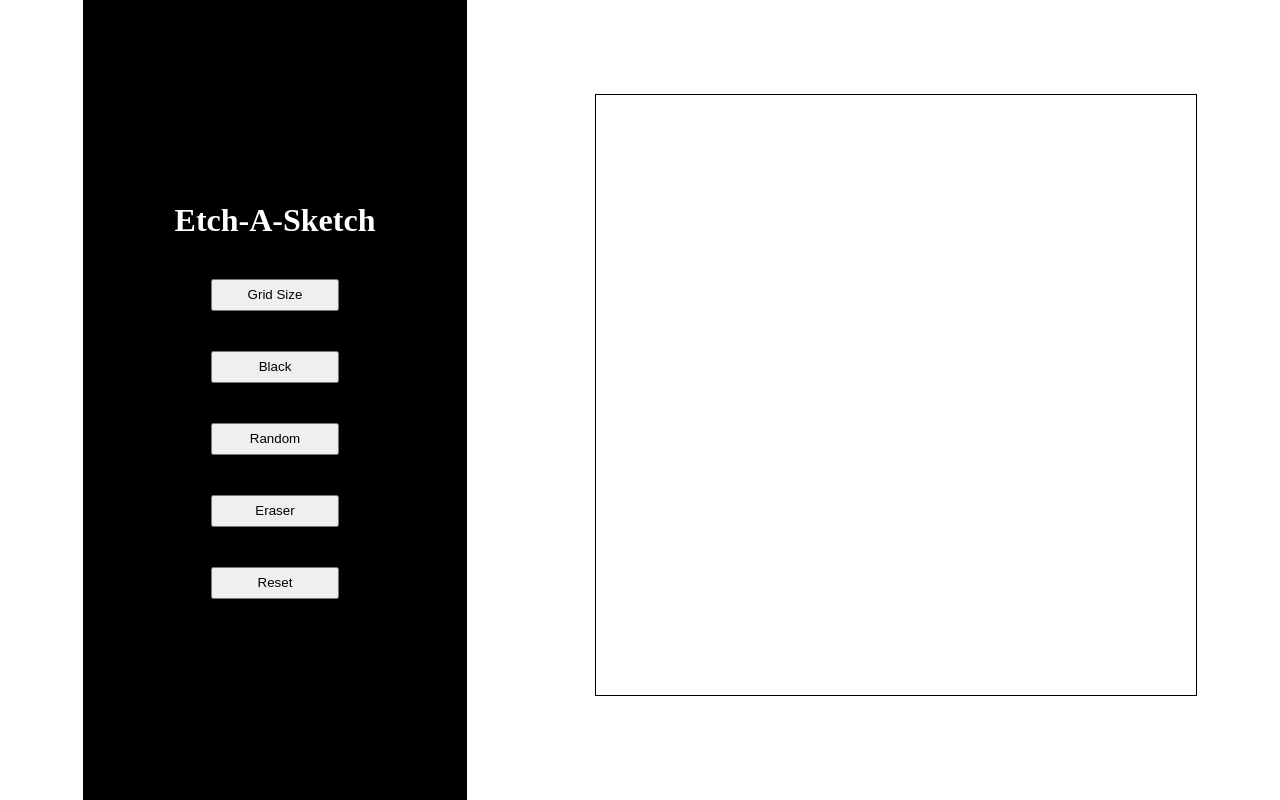
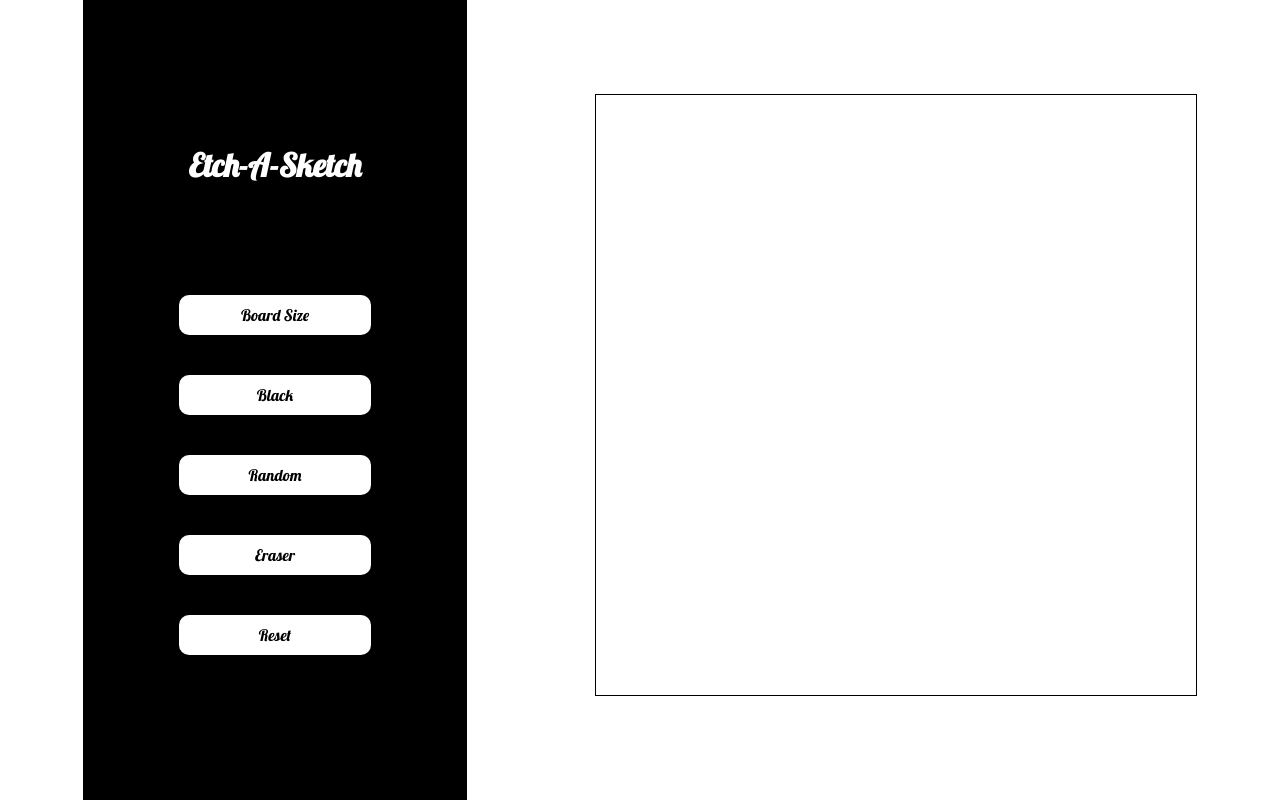
Before and after one commit to HexanRaa/Etch-A-Sketch, a plain HTML site: page index.html in a window 1280 px wide. Drawn offline with Linux system fonts and the light colour scheme.

Commit message:
Added finishing touches

```diff
--- a/index.html
+++ b/index.html
@@ -4,6 +4,12 @@
     <meta charset="UTF-8" />
     <meta http-equiv="X-UA-Compatible" content="IE=edge" />
     <meta name="viewport" content="width=device-width, initial-scale=1.0" />
+    <link rel="preconnect" href="https://fonts.googleapis.com" />
+    <link rel="preconnect" href="https://fonts.gstatic.com" crossorigin />
+    <link
+      href="https://fonts.googleapis.com/css2?family=Lobster&display=swap"
+      rel="stylesheet"
+    />
     <link rel="stylesheet" href="style.css" />
     <script src="app.js" defer></script>
     <title>Etch-A-Sketch</title>
@@ -12,7 +18,7 @@
     <div class="container">
       <div class="controls">
         <h1>Etch-A-Sketch</h1>
-        <button onclick="boardSize()">Grid Size</button>
+        <button onclick="boardSize()">Board Size</button>
         <button onclick="changeColor('black')">Black</button>
         <button onclick="changeColor('random')">Random</button>
         <button onclick="changeColor('white')">Eraser</button>
--- a/style.css
+++ b/style.css
@@ -13,13 +13,26 @@ body {
 }
 
 h1 {
-  margin: 0;
+  margin: 0 0 70px 0;
+  font-family: 'Lobster', cursive;
 }
 
 button {
   display: block;
-  width: 10vw;
-  height: 4vh;
+  width: 15vw;
+  height: 5vh;
+  font-family: 'Lobster', cursive;
+  font-size: 1em;
+  background-color: white;
+  border-radius: 10px;
+  border: none;
+}
+
+button:hover {
+  font-size: 1.2em;
+  background-color: black;
+  color: white;
+  border: 2px solid white;
 }
 
 .controls {
```
